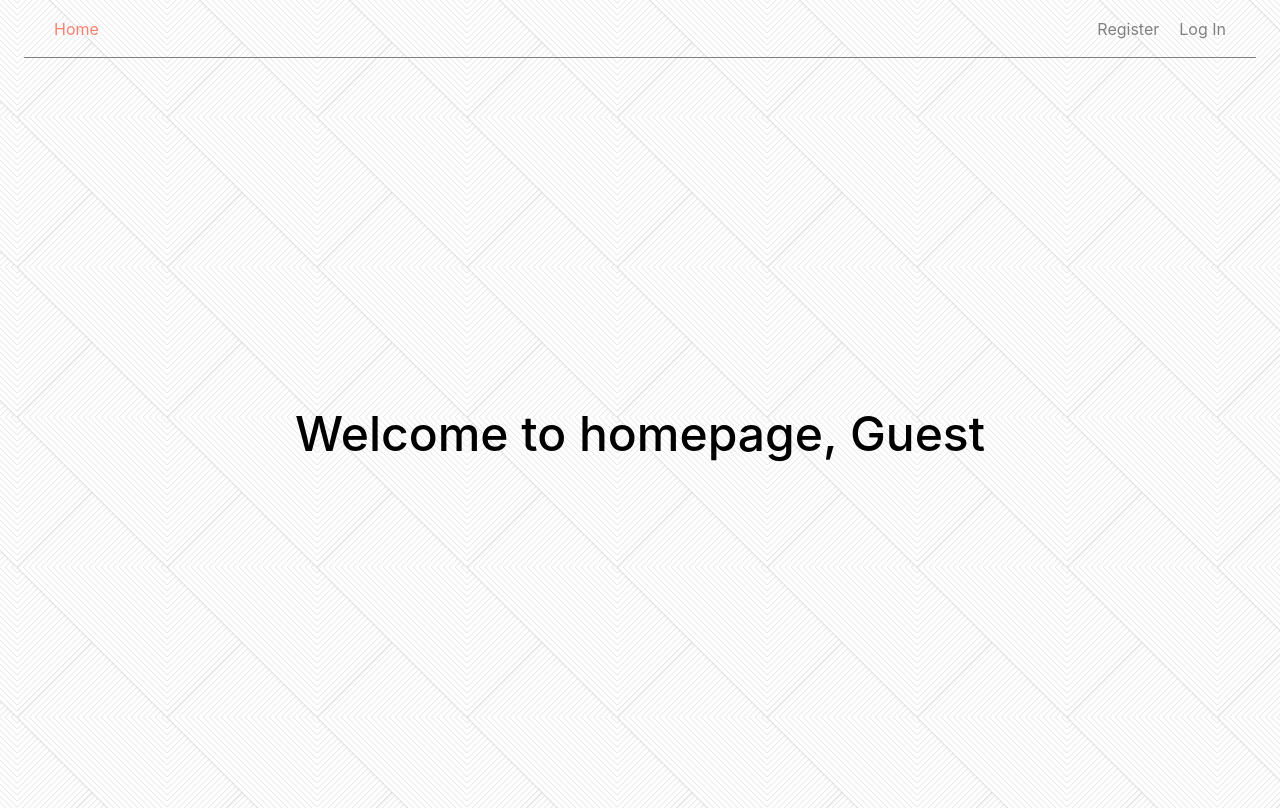
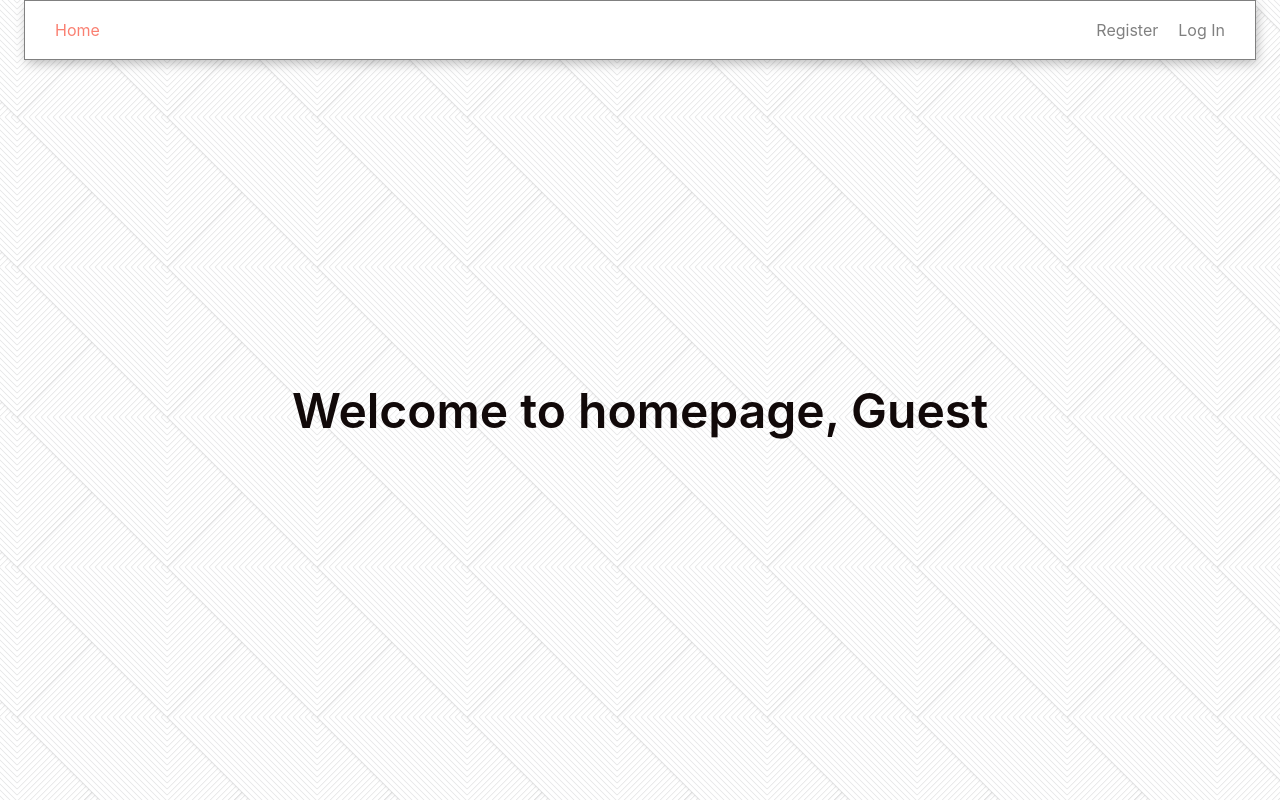
Before and after one commit to mitrofin/goit-react-hw-08-phonebook, a React (Create React App) app: page / in a window 1280 px wide. Built offline with nearby package versions, Linux system fonts and the light colour scheme.

Commit message:
styles corection

```diff
--- a/src/components/AppBar/AppBar.module.scss
+++ b/src/components/AppBar/AppBar.module.scss
@@ -5,14 +5,18 @@
   display: flex;
   align-items: center;
   justify-content: space-between;
-}
+  background-color: white;
+  border: solid gray 1px;
+  box-shadow: 2px 4px 11px -1px rgba(0, 0, 0, 0.28);
 
-.siteHeader::before {
+  /* &::before {
     content: '';
     position: absolute;
+    border: solid gray 1px;
     left: 0;
     bottom: 0;
     width: 100%;
     height: 1px;
     background-color: grey;
+  } */
 }
--- a/src/components/ContactForm/ContactForm.module.scss
+++ b/src/components/ContactForm/ContactForm.module.scss
@@ -1,4 +1,5 @@
 .contactForm {
+  background-color: white;
   display: flex;
   flex-direction: column;
   text-align: left;
--- a/src/components/Navigation/Navigation.module.scss
+++ b/src/components/Navigation/Navigation.module.scss
@@ -5,7 +5,7 @@
 }
 
 .navLink {
-  margin: 0 10px;
+  margin: 0 20px;
   color: gray;
   text-decoration: none;
   transition: color 300ms cubic-bezier(0.4, 0, 0.2, 1);
--- a/src/views/HomeView/HomeView.module.scss
+++ b/src/views/HomeView/HomeView.module.scss
@@ -1,12 +1,13 @@
 .container {
-  min-height: calc(100vh - 50px);
+  min-height: calc(100vh - 100px);
   display: flex;
   align-items: center;
   justify-content: center;
 }
 
 .title {
-  font-weight: 500;
+  font-weight: 600;
+  color: rgb(17, 9, 9);
   font-size: 48px;
   text-align: center;
 }
--- a/src/views/LoginView/LoginView.module.scss
+++ b/src/views/LoginView/LoginView.module.scss
@@ -1,4 +1,5 @@
 .contactForm {
+  background-color: white;
   display: flex;
   flex-direction: column;
   margin: 10px;
--- a/src/views/RegisterView/RegisterView.module.scss
+++ b/src/views/RegisterView/RegisterView.module.scss
@@ -1,4 +1,5 @@
 .contactForm {
+  background-color: white;
   display: flex;
   flex-direction: column;
   margin: 10px;
```
Lines whose indentation alone changed are shown as unchanged.
